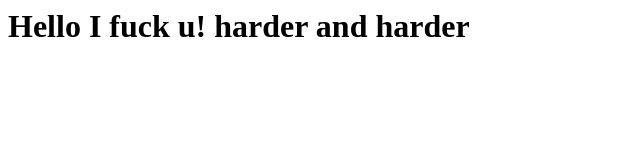
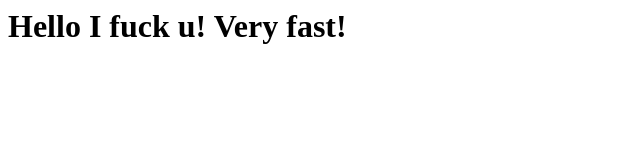
Before and after one commit to onlywannadance/GitStudy, a plain HTML site: page index.html in a window 1280 px wide. Shown: the whole page, without its empty margins (0-640 px from the left). Drawn offline with Linux system fonts and the light colour scheme.

Commit message:
Solve conflict

```diff
--- a/index.html
+++ b/index.html
@@ -1 +1 @@
-<h1>Hello I fuck u! harder and harder </h1>
+<h1>Hello I fuck u! Very fast! </h1>
```
